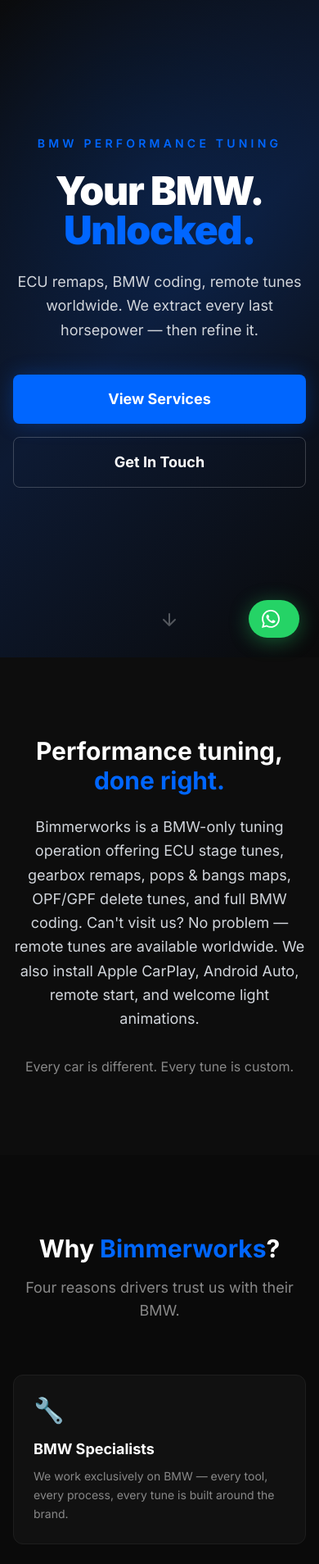
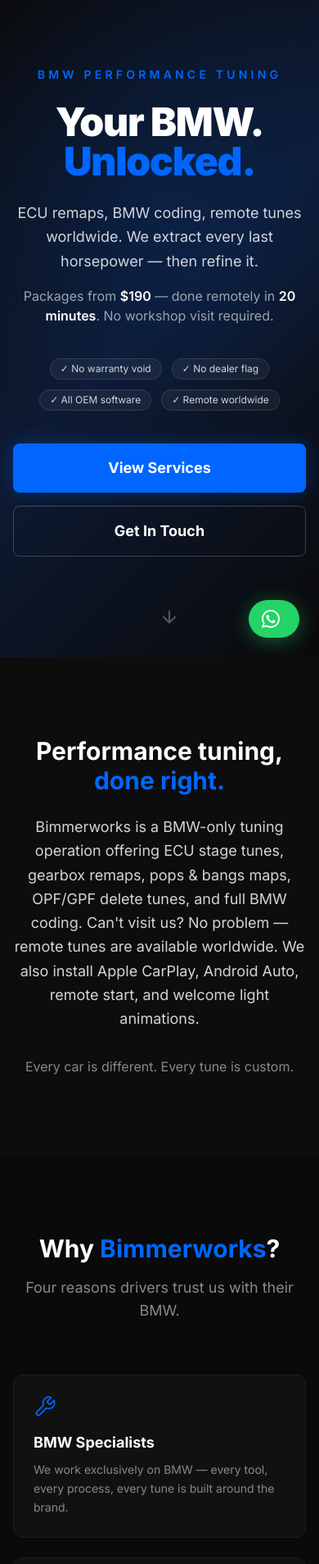
Before and after one commit to nikos192/bimmerworks.ro, a Next.js app: page / in a window 390 px wide. Shown: the part 42-1950 px from the top of the page at 82% size. Built offline with nearby package versions, Linux system fonts and the light colour scheme.

Commit message:
feat: improve homepage with price anchor, trust badges, testimonials section, and SVG trust card icons

```diff
--- a/src/app/page.tsx
+++ b/src/app/page.tsx
@@ -5,7 +5,7 @@
 export const metadata: Metadata = {
   title: 'Bimmerworks | BMW Performance Tuning Specialists',
   description:
-    'BMW ECU tuning, coding, remote tunes, CarPlay installs and performance upgrades. Remote tunes available worldwide.',
+    'BMW ECU tuning, coding, remote tunes worldwide. Packages from $190. Done remotely in 20 minutes — no workshop visit required.',
   openGraph: {
     title: 'Bimmerworks | BMW Performance Tuning Specialists',
     description:
@@ -16,45 +16,81 @@
 
 const trustCards = [
   {
-    icon: '🔧',
     title: 'BMW Specialists',
     desc: 'We work exclusively on BMW — every tool, every process, every tune is built around the brand.',
+    svg: (
+      <svg width="28" height="28" viewBox="0 0 24 24" fill="none" stroke="currentColor" strokeWidth="1.5" strokeLinecap="round" strokeLinejoin="round">
+        <path d="M14.7 6.3a1 1 0 000 1.4l1.6 1.6a1 1 0 001.4 0l3.77-3.77a6 6 0 01-7.94 7.94l-6.91 6.91a2.12 2.12 0 01-3-3l6.91-6.91a6 6 0 017.94-7.94l-3.76 3.76z"/>
+      </svg>
+    ),
   },
   {
-    icon: '🌍',
     title: 'Remote Tunes Worldwide',
     desc: 'No matter where you are, we can tune your BMW remotely via OBD connection. Global reach, local precision.',
+    svg: (
+      <svg width="28" height="28" viewBox="0 0 24 24" fill="none" stroke="currentColor" strokeWidth="1.5" strokeLinecap="round" strokeLinejoin="round">
+        <circle cx="12" cy="12" r="10"/><line x1="2" y1="12" x2="22" y2="12"/>
+        <path d="M12 2a15.3 15.3 0 014 10 15.3 15.3 0 01-4 10 15.3 15.3 0 01-4-10 15.3 15.3 0 014-10z"/>
+      </svg>
+    ),
   },
   {
-    icon: '🏆',
     title: 'MRC Performance Partner',
     desc: 'Proud partners of MRC Performance — proven tuning files trusted across Europe.',
+    svg: (
+      <svg width="28" height="28" viewBox="0 0 24 24" fill="none" stroke="currentColor" strokeWidth="1.5" strokeLinecap="round" strokeLinejoin="round">
+        <circle cx="12" cy="8" r="6"/><path d="M15.477 12.89L17 22l-5-3-5 3 1.523-9.11"/>
+      </svg>
+    ),
   },
   {
-    icon: '📈',
     title: 'Results-Driven',
     desc: 'We measure success in dyno numbers and smiling drivers. Every tune is optimised for real-world performance.',
+    svg: (
+      <svg width="28" height="28" viewBox="0 0 24 24" fill="none" stroke="currentColor" strokeWidth="1.5" strokeLinecap="round" strokeLinejoin="round">
+        <line x1="18" y1="20" x2="18" y2="10"/><line x1="12" y1="20" x2="12" y2="4"/>
+        <line x1="6" y1="20" x2="6" y2="14"/>
+      </svg>
+    ),
   },
 ];
 
 const previewServices = [
   {
     title: 'ECU Stage Tunes',
-    description:
-      'Stage 1, 2 and 3 remaps tailored to your setup. Unlock power that was always there.',
+    description: 'Stage 1, 2 and 3 remaps tailored to your setup. Unlock power that was always there.',
+    price: 'Contact for Pricing',
     icon: '⚡',
   },
   {
-    title: 'BMW Coding',
-    description:
-      'Activate hidden features, customise comfort settings and enable options your BMW shipped with.',
-    icon: '💻',
+    title: 'Gearbox Tune — G series',
+    description: 'Raised torque limits, 50% faster shifts, launch control on select 8HP boxes.',
+    price: 'From $280',
+    icon: '⚙️',
   },
   {
-    title: 'Remote Tunes',
-    description:
-      'Full custom ECU tune delivered remotely — available worldwide via your OBD port.',
-    icon: '🌐',
+    title: 'Pops & Bangs Tune',
+    description: 'Custom overrun map for B46/B48/B58/N63/S68 G series. +25hp +80Nm included.',
+    price: 'From $300',
+    icon: '💥',
+  },
+];
+
+const testimonials = [
+  {
+    quote: "Booked the G series gearbox tune remotely from the UK. Took 25 minutes and the difference in shift speed is night and day. Highly recommend.",
+    name: "Alex M.",
+    car: "BMW M340i G20",
+  },
+  {
+    quote: "CS tune pack on my G82 M4 — 530hp confirmed on the dyno. Seamless remote process, professional throughout.",
+    name: "Mihai R.",
+    car: "BMW M4 G82",
+  },
+  {
+    quote: "Pops and bangs tune done remotely in under 30 minutes. Sounds absolutely mental on sport+. Zero issues at the dealer afterwards.",
+    name: "Dan K.",
+    car: "BMW 340i G20",
   },
 ];
 
@@ -64,49 +100,46 @@
       {/* ── HERO ── */}
       <section
         className="relative min-h-screen flex items-center justify-center carbon-texture overflow-hidden"
-        style={{
-          background:
-            'linear-gradient(135deg, #0a0a0a 0%, #0d1a33 50%, #0a0a0a 100%)',
-        }}
+        style={{ background: 'linear-gradient(135deg, #0a0a0a 0%, #0d1a33 50%, #0a0a0a 100%)' }}
       >
-        {/* Blue accent glow blob */}
         <div
           className="absolute top-1/3 left-1/2 -translate-x-1/2 -translate-y-1/2 w-[600px] h-[600px] rounded-full pointer-events-none"
-          style={{
-            background:
-              'radial-gradient(circle, rgba(0,102,255,0.12) 0%, transparent 70%)',
-          }}
+          style={{ background: 'radial-gradient(circle, rgba(0,102,255,0.12) 0%, transparent 70%)' }}
         />
-
         <div className="relative z-10 text-center px-4 max-w-4xl mx-auto">
-          <p className="text-accent uppercase tracking-[0.3em] text-sm font-semibold mb-6 animate-fade-in">
+          <p className="text-accent uppercase tracking-[0.3em] text-sm font-semibold mb-6">
             BMW Performance Tuning
           </p>
-          <h1 className="text-5xl sm:text-6xl md:text-7xl lg:text-8xl font-black tracking-tight mb-6 animate-fade-in-up">
-            Your BMW.
-            <br />
+          <h1 className="text-5xl sm:text-6xl md:text-7xl lg:text-8xl font-black tracking-tight mb-6">
+            Your BMW.<br />
             <span className="text-accent">Unlocked.</span>
           </h1>
-          <p className="text-gray-300 text-lg sm:text-xl md:text-2xl max-w-2xl mx-auto mb-10 leading-relaxed animate-fade-in-up delay-200">
+          <p className="text-gray-300 text-lg sm:text-xl md:text-2xl max-w-2xl mx-auto mb-4 leading-relaxed">
             ECU remaps, BMW coding, remote tunes worldwide. We extract every last horsepower — then refine it.
           </p>
-          <div className="flex flex-col sm:flex-row gap-4 justify-center animate-fade-in-up delay-300">
-            <Link
-              href="/services"
-              className="inline-block bg-accent hover:bg-accent-hover text-white font-bold px-8 py-4 rounded-lg transition-all duration-200 accent-glow hover:scale-105 text-lg"
-            >
+          {/* Price anchor */}
+          <p className="text-gray-400 text-base mb-10">
+            Packages from <span className="text-white font-semibold">$190</span> — done remotely in <span className="text-white font-semibold">20 minutes</span>. No workshop visit required.
+          </p>
+          {/* Trust badges */}
+          <div className="flex flex-wrap justify-center gap-3 mb-10">
+            {['No warranty void', 'No dealer flag', 'All OEM software', 'Remote worldwide'].map((badge) => (
+              <span key={badge} className="text-xs text-gray-300 bg-white/5 border border-white/10 rounded-full px-3 py-1">
+                ✓ {badge}
+              </span>
+            ))}
+          </div>
+          <div className="flex flex-col sm:flex-row gap-4 justify-center">
+            <Link href="/services"
+              className="inline-block bg-accent hover:bg-accent-hover text-white font-bold px-8 py-4 rounded-lg transition-all duration-200 accent-glow hover:scale-105 text-lg">
               View Services
             </Link>
-            <Link
-              href="/contact"
-              className="inline-block border border-white/20 hover:border-accent text-white font-bold px-8 py-4 rounded-lg transition-all duration-200 hover:bg-white/5 text-lg"
-            >
+            <Link href="/contact"
+              className="inline-block border border-white/20 hover:border-accent text-white font-bold px-8 py-4 rounded-lg transition-all duration-200 hover:bg-white/5 text-lg">
               Get In Touch
             </Link>
           </div>
         </div>
-
-        {/* Scroll indicator */}
         <div className="absolute bottom-8 left-1/2 -translate-x-1/2 animate-bounce">
           <svg width="24" height="24" viewBox="0 0 24 24" fill="none" className="text-white/30">
             <path d="M12 5v14M5 12l7 7 7-7" stroke="currentColor" strokeWidth="2" strokeLinecap="round" strokeLinejoin="round" />
@@ -123,9 +156,7 @@
           <p className="text-gray-300 text-lg sm:text-xl leading-relaxed mb-8">
             Bimmerworks is a BMW-only tuning operation offering ECU stage tunes, gearbox remaps, pops &amp; bangs maps, OPF/GPF delete tunes, and full BMW coding. Can&apos;t visit us? No problem — remote tunes are available worldwide. We also install Apple CarPlay, Android Auto, remote start, and welcome light animations.
           </p>
-          <p className="text-muted text-base sm:text-lg">
-            Every car is different. Every tune is custom.
-          </p>
+          <p className="text-muted text-base sm:text-lg">Every car is different. Every tune is custom.</p>
         </div>
       </section>
 
@@ -138,11 +169,9 @@
           <p className="text-muted text-center mb-16 text-lg">Four reasons drivers trust us with their BMW.</p>
           <div className="grid grid-cols-1 sm:grid-cols-2 lg:grid-cols-4 gap-6">
             {trustCards.map((card) => (
-              <div
-                key={card.title}
-                className="bg-card-bg border border-card-border rounded-xl p-6 hover:border-accent/40 transition-all duration-300 hover:-translate-y-1"
-              >
-                <div className="text-3xl mb-4">{card.icon}</div>
+              <div key={card.title}
+                className="bg-card-bg border border-card-border rounded-xl p-6 hover:border-accent/40 transition-all duration-300 hover:-translate-y-1">
+                <div className="text-accent mb-4">{card.svg}</div>
                 <h3 className="text-white font-bold text-lg mb-2">{card.title}</h3>
                 <p className="text-muted text-sm leading-relaxed">{card.desc}</p>
               </div>
@@ -151,43 +180,62 @@
         </div>
       </section>
 
+      {/* ── TESTIMONIALS ── */}
+      <section className="py-24 px-4 bg-section-bg">
+        <div className="max-w-6xl mx-auto">
+          <h2 className="text-3xl sm:text-4xl font-bold text-center mb-4">
+            What Drivers <span className="text-accent">Say</span>
+          </h2>
+          <p className="text-muted text-center mb-16 text-lg">Real customers. Real BMWs. Real results.</p>
+          {/* TODO: Replace with real verified customer reviews */}
+          <div className="grid grid-cols-1 md:grid-cols-3 gap-6">
+            {testimonials.map((t) => (
+              <div key={t.name}
+                className="bg-card-bg border border-card-border rounded-xl p-6 hover:border-accent/20 transition-all duration-300">
+                <div className="flex gap-1 mb-4">
+                  {[...Array(5)].map((_, i) => (
+                    <svg key={i} width="16" height="16" viewBox="0 0 24 24" fill="#0066FF">
+                      <path d="M12 2l3.09 6.26L22 9.27l-5 4.87 1.18 6.88L12 17.77l-6.18 3.25L7 14.14 2 9.27l6.91-1.01L12 2z"/>
+                    </svg>
+                  ))}
+                </div>
+                <p className="text-gray-300 text-sm leading-relaxed mb-4 italic">&ldquo;{t.quote}&rdquo;</p>
+                <div>
+                  <p className="text-white font-semibold text-sm">{t.name}</p>
+                  <p className="text-muted text-xs">{t.car}</p>
+                </div>
+              </div>
+            ))}
+          </div>
+        </div>
+      </section>
+
       {/* ── INSTAGRAM CTA ── */}
-      <section
-        className="py-24 px-4"
+      <section className="py-24 px-4"
         style={{
           background: 'linear-gradient(135deg, #050d1f 0%, #0a1628 50%, #050d1f 100%)',
           borderTop: '1px solid rgba(0,102,255,0.2)',
           borderBottom: '1px solid rgba(0,102,255,0.2)',
-        }}
-      >
+        }}>
         <div className="max-w-3xl mx-auto text-center">
-          {/* Instagram icon */}
           <div className="flex justify-center mb-6">
-            <div
-              className="w-16 h-16 rounded-2xl flex items-center justify-center"
-              style={{ background: 'linear-gradient(45deg, #f09433, #e6683c, #dc2743, #cc2366, #bc1888)' }}
-            >
+            <div className="w-16 h-16 rounded-2xl flex items-center justify-center"
+              style={{ background: 'linear-gradient(45deg, #f09433, #e6683c, #dc2743, #cc2366, #bc1888)' }}>
               <svg width="32" height="32" viewBox="0 0 24 24" fill="white">
                 <path d="M12 2.163c3.204 0 3.584.012 4.85.07 3.252.148 4.771 1.691 4.919 4.919.058 1.265.069 1.645.069 4.849 0 3.205-.012 3.584-.069 4.849-.149 3.225-1.664 4.771-4.919 4.919-1.266.058-1.644.07-4.85.07-3.204 0-3.584-.012-4.849-.07-3.26-.149-4.771-1.699-4.919-4.92-.058-1.265-.07-1.644-.07-4.849 0-3.204.013-3.583.07-4.849.149-3.227 1.664-4.771 4.919-4.919 1.266-.057 1.645-.069 4.849-.069zM12 0C8.741 0 8.333.014 7.053.072 2.695.272.273 2.69.073 7.052.014 8.333 0 8.741 0 12c0 3.259.014 3.668.072 4.948.2 4.358 2.618 6.78 6.98 6.98C8.333 23.986 8.741 24 12 24c3.259 0 3.668-.014 4.948-.072 4.354-.2 6.782-2.618 6.979-6.98.059-1.28.073-1.689.073-4.948 0-3.259-.014-3.667-.072-4.947-.196-4.354-2.617-6.78-6.979-6.98C15.668.014 15.259 0 12 0zm0 5.838a6.162 6.162 0 100 12.324 6.162 6.162 0 000-12.324zM12 16a4 4 0 110-8 4 4 0 010 8zm6.406-11.845a1.44 1.44 0 100 2.881 1.44 1.44 0 000-2.881z" />
               </svg>
             </div>
           </div>
-          <h2 className="text-3xl sm:text-4xl md:text-5xl font-black mb-4">
-            All Our Work Is On Instagram
-          </h2>
+          <h2 className="text-3xl sm:text-4xl md:text-5xl font-black mb-4">All Our Work Is On Instagram</h2>
           <p className="text-gray-300 text-lg sm:text-xl mb-10 leading-relaxed">
             Every build, every dyno result, every before and after — live on our Instagram. See real tunes on real BMWs.
           </p>
-          <a
-            href="https://www.instagram.com/bimmerworks.ro/"
-            target="_blank"
-            rel="noopener noreferrer"
+          <a href="https://www.instagram.com/bimmerworks.ro/" target="_blank" rel="noopener noreferrer"
             className="inline-flex items-center gap-3 text-white font-bold px-8 py-4 rounded-lg text-lg transition-all duration-200 hover:scale-105"
             style={{
               background: 'linear-gradient(45deg, #f09433, #e6683c, #dc2743, #cc2366, #bc1888)',
               boxShadow: '0 4px 24px rgba(220,39,67,0.35)',
-            }}
-          >
+            }}>
             <svg width="22" height="22" viewBox="0 0 24 24" fill="white">
               <path d="M12 2.163c3.204 0 3.584.012 4.85.07 3.252.148 4.771 1.691 4.919 4.919.058 1.265.069 1.645.069 4.849 0 3.205-.012 3.584-.069 4.849-.149 3.225-1.664 4.771-4.919 4.919-1.266.058-1.644.07-4.85.07-3.204 0-3.584-.012-4.849-.07-3.26-.149-4.771-1.699-4.919-4.92-.058-1.265-.07-1.644-.07-4.849 0-3.204.013-3.583.07-4.849.149-3.227 1.664-4.771 4.919-4.919 1.266-.057 1.645-.069 4.849-.069zM12 0C8.741 0 8.333.014 7.053.072 2.695.272.273 2.69.073 7.052.014 8.333 0 8.741 0 12c0 3.259.014 3.668.072 4.948.2 4.358 2.618 6.78 6.98 6.98C8.333 23.986 8.741 24 12 24c3.259 0 3.668-.014 4.948-.072 4.354-.2 6.782-2.618 6.979-6.98.059-1.28.073-1.689.073-4.948 0-3.259-.014-3.667-.072-4.947-.196-4.354-2.617-6.78-6.979-6.98C15.668.014 15.259 0 12 0zm0 5.838a6.162 6.162 0 100 12.324 6.162 6.162 0 000-12.324zM12 16a4 4 0 110-8 4 4 0 010 8zm6.406-11.845a1.44 1.44 0 100 2.881 1.44 1.44 0 000-2.881z" />
             </svg>
@@ -210,16 +258,15 @@
                 title={service.title}
                 description={service.description}
                 icon={service.icon}
+                price={service.price}
                 showButton={false}
               />
             ))}
           </div>
           <div className="text-center">
-            <Link
-              href="/services"
-              className="inline-block border border-accent text-accent hover:bg-accent hover:text-white font-bold px-8 py-4 rounded-lg transition-all duration-200 text-lg"
-            >
-              See All Services
+            <Link href="/services"
+              className="inline-block border border-accent text-accent hover:bg-accent hover:text-white font-bold px-8 py-4 rounded-lg transition-all duration-200 text-lg">
+              See All Services & Pricing
             </Link>
           </div>
         </div>
```
